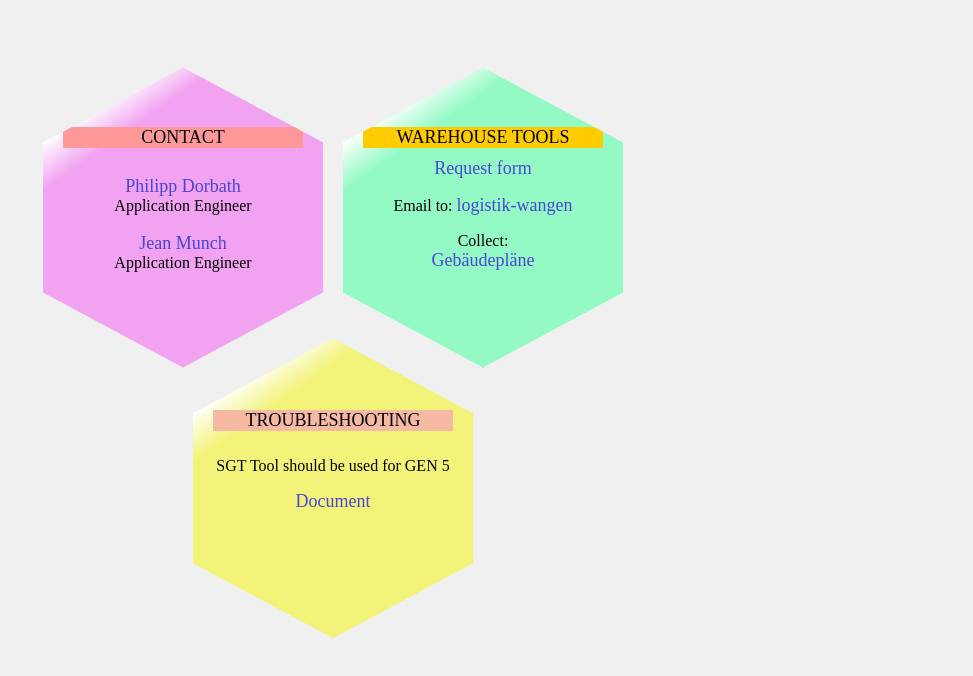
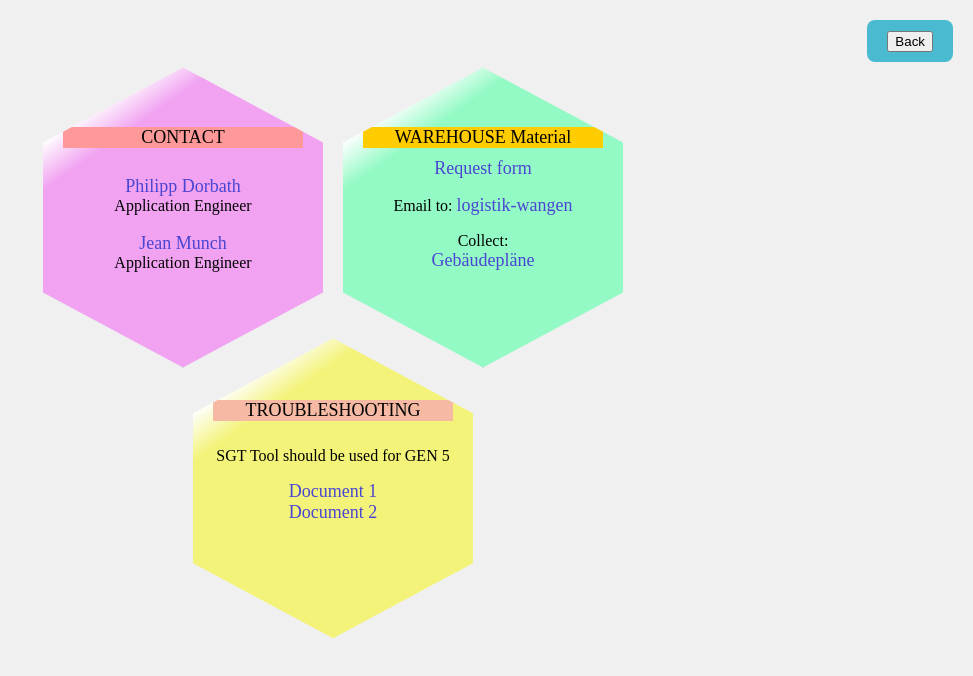
Before and after one commit to u30u33-avl/UMC-ATP.test, a plain HTML site: page doc2.html in a window 1280 px wide. Shown: the whole page, without its empty margins (307-1280 px from the left). Drawn offline with Linux system fonts and the light colour scheme.

Commit message:
Update doc2.html

```diff
--- a/doc2.html
+++ b/doc2.html
@@ -121,6 +121,18 @@
         #highlightedSection {
             background-color: yellow;
         }
+        .back-button {
+    position: fixed;
+    top: 20px;
+    right: 20px;
+    padding: 10px 20px;
+    background-color: #4abad0;
+    color: black;
+    font-size: 18px;
+    text-decoration: none;
+    border-radius: 8px;
+    z-index: 9999;
+}
 
     </style>
 </head>
@@ -136,7 +148,9 @@
             <div class="section-header" style="background-color: #f6b9a4;">TROUBLESHOOTING</div>
 
             <p>SGT Tool should be used for GEN 5</p>
-            <a href="https://confluence.avl.com/its/display/WANDEV/TCP+Client" target="_blank">Document</a>
+            <a href="https://confluence.avl.com/its/display/WANDEV/TCP+Client" target="_blank">Document 1</a>
+            <a href="https://confluence.avl.com/its/display/WANDEV/EME+Failure+Database+ACS" target="_blank">Document 2</a>
+
             <br> <br> <br>
 
 
@@ -147,10 +161,10 @@
         <div class="hexagon">
 
 
-            <div class="section-header" style="background-color:#ffcc00;">WAREHOUSE TOOLS</div>
-                <a href="Materialentnahmeschein.pdf" target="_blank">Request form</a>
+            <div class="section-header" style="background-color:#ffcc00;">WAREHOUSE Material</div>
+                <a href="Materialentnahmeschein 1.docx" target="_blank">Request form</a>
                 <p>Email to: <a href="mailto:logistik-wangen@avl.com" target="_blank">logistik-wangen</a></p>
-                Collect: <a href="J:\06_Instructions_and_Documentation\Ibn-Fläche\Gebäudepläne" target="_blank">Gebäudepläne</a>
+                Collect:   <a href="https://raw.githubusercontent.com/u30u33-avl/PAC-ATP.test/main/Gebäudepläne.png" target="_blank">Gebäudepläne</a>
                 <br>
                 <br>
 
@@ -163,7 +177,16 @@
 
         </div>
         </div>
+    </head>
+    <a href="#" class="back-button">
+        <button onclick="goBack()"> Back</button></a>
 
+
+    <script>
+        function goBack() {
+            window.history.back();
+        }
+        </script>
 
 
 </body>
```
